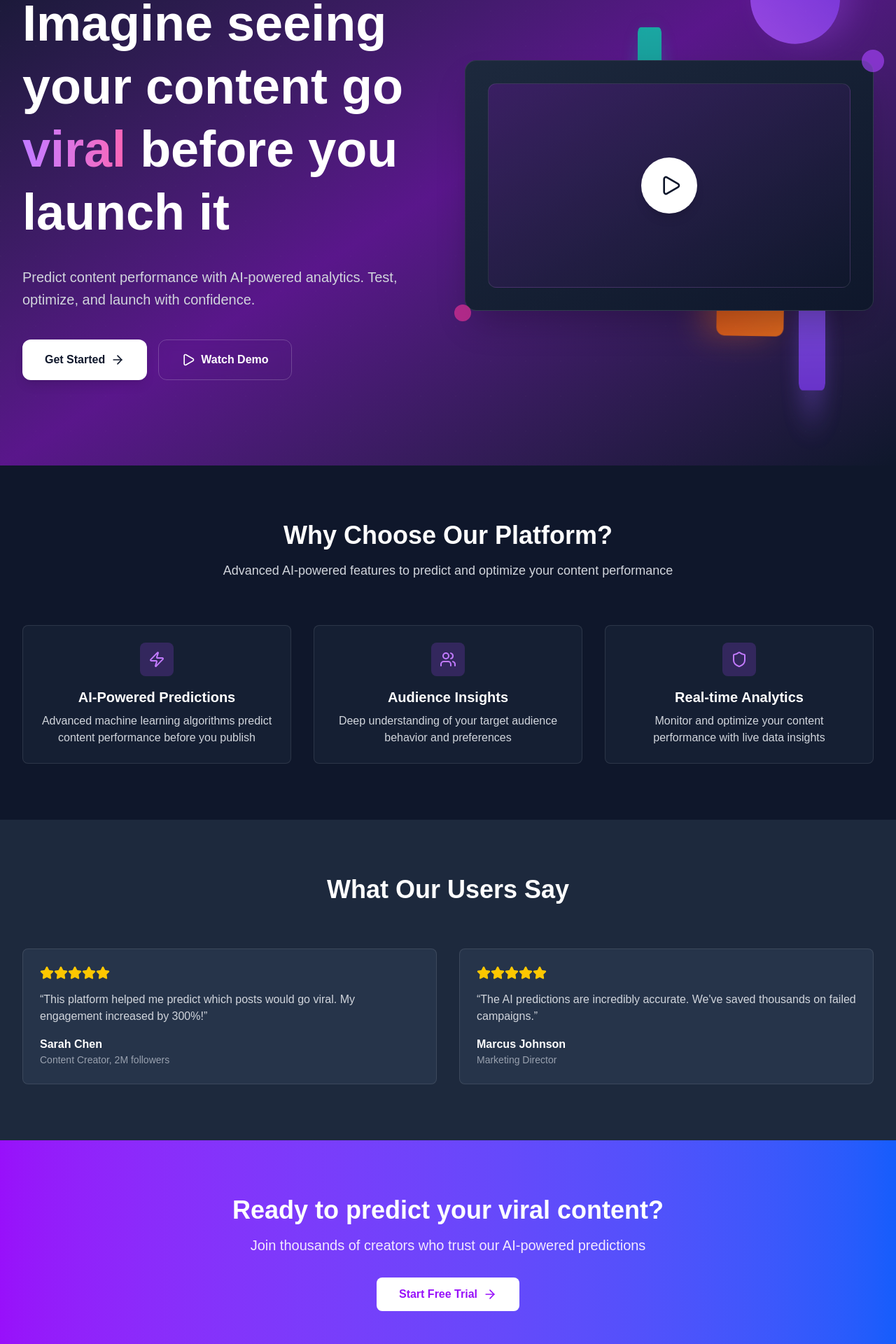
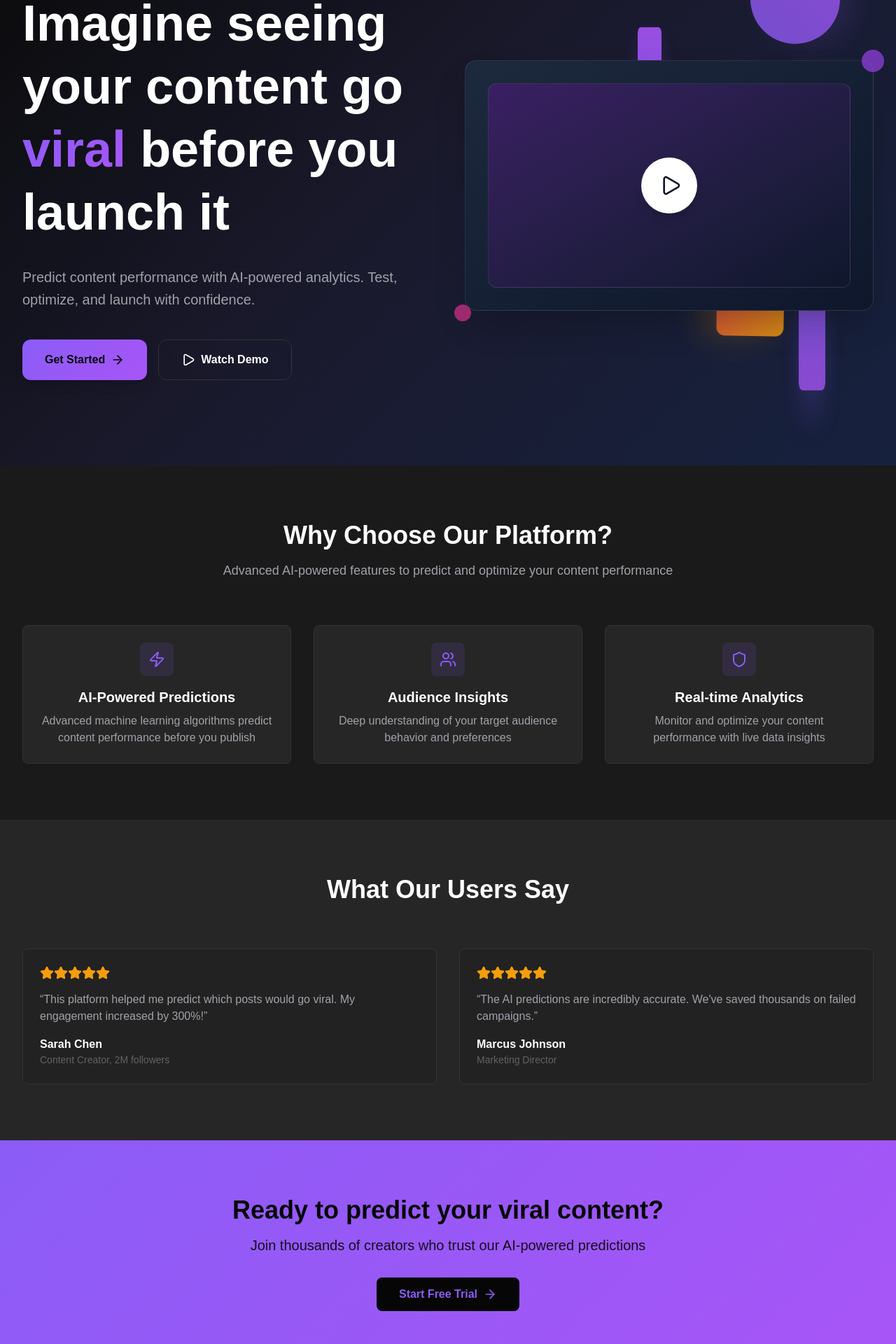
Before and after one commit to nhanbernie/wdp-client, a Next.js app: page /marketing in a window 1280 px wide. Shown: the part 135-2055 px from the top of the page at 70% size. Built offline with nearby package versions, Linux system fonts and the light colour scheme.

Commit message:
feat: new theme for project

```diff
--- a/src/app/(unauthenticated)/marketing/page.tsx
+++ b/src/app/(unauthenticated)/marketing/page.tsx
@@ -3,8 +3,10 @@
 import { motion } from "motion/react";
 import { ArrowRight, Play, Star, Users, Shield, Zap } from "lucide-react";
 import Link from "next/link";
+import { useTheme } from "@/contexts/ThemeContext";
 
 const MarketingPage = () => {
+  const { colors } = useTheme();
   const features = [
     {
       icon: <Zap className="w-6 h-6" />,
@@ -59,8 +61,8 @@ const MarketingPage = () => {
           ease: "easeInOut",
         }}
         style={{
-          background: "linear-gradient(135deg, #a855f7 0%, #7c3aed 100%)",
-          boxShadow: "0 20px 40px rgba(168, 85, 247, 0.3)",
+          background: `linear-gradient(135deg, ${colors.accent}, ${colors.accentSecondary})`,
+          boxShadow: `0 20px 40px ${colors.accent}30`,
         }}
       />
 
@@ -77,9 +79,9 @@ const MarketingPage = () => {
           ease: "easeInOut",
         }}
         style={{
-          background: "linear-gradient(180deg, #14b8a6 0%, #0d9488 100%)",
+          background: `linear-gradient(180deg, ${colors.accentSecondary}, ${colors.accent})`,
           borderRadius: "8px",
-          boxShadow: "0 25px 50px rgba(20, 184, 166, 0.4)",
+          boxShadow: `0 25px 50px ${colors.accentSecondary}40`,
           transform: "perspective(1000px) rotateX(15deg)",
         }}
       />
@@ -98,9 +100,9 @@ const MarketingPage = () => {
           ease: "easeInOut",
         }}
         style={{
-          background: "linear-gradient(135deg, #f97316 0%, #ea580c 100%)",
+          background: `linear-gradient(135deg, ${colors.warning}, ${colors.error})`,
           borderRadius: "12px",
-          boxShadow: "0 20px 40px rgba(249, 115, 22, 0.4)",
+          boxShadow: `0 20px 40px ${colors.warning}40`,
           transform: "perspective(1000px) rotateY(25deg)",
         }}
       />
@@ -118,9 +120,9 @@ const MarketingPage = () => {
           ease: "easeInOut",
         }}
         style={{
-          background: "linear-gradient(180deg, #8b5cf6 0%, #7c3aed 100%)",
+          background: `linear-gradient(180deg, ${colors.accent}, ${colors.accentSecondary})`,
           borderRadius: "10px",
-          boxShadow: "0 30px 60px rgba(139, 92, 246, 0.4)",
+          boxShadow: `0 30px 60px ${colors.accent}40`,
           transform: "perspective(1000px) rotateX(-10deg)",
         }}
       />
@@ -130,7 +132,10 @@ const MarketingPage = () => {
   return (
     <div className="min-h-screen">
       {/* Hero Section */}
-      <section className="relative min-h-screen bg-gradient-to-br from-slate-900 via-purple-900 to-slate-900 overflow-hidden flex items-center">
+      <section
+        className="relative min-h-screen overflow-hidden flex items-center"
+        style={{ background: colors.backgroundGradient }}
+      >
         {/* Floating 3D Shapes */}
         <FloatingShapes />
 
@@ -153,10 +158,18 @@ const MarketingPage = () => {
                 initial={{ opacity: 0, y: 30 }}
                 animate={{ opacity: 1, y: 0 }}
                 transition={{ duration: 0.8 }}
-                className="text-5xl md:text-7xl font-bold text-white mb-8 leading-tight"
+                className="text-5xl md:text-7xl font-bold mb-8 leading-tight"
+                style={{ color: colors.text }}
               >
                 Imagine seeing your content go{" "}
-                <span className="bg-gradient-to-r from-purple-400 to-pink-400 bg-clip-text text-transparent">
+                <span
+                  className="bg-clip-text text-transparent"
+                  style={{
+                    background: `linear-gradient(135deg, ${colors.accent}, ${colors.accentSecondary})`,
+                    WebkitBackgroundClip: "text",
+                    backgroundClip: "text",
+                  }}
+                >
                   viral
                 </span>{" "}
                 before you launch it
@@ -166,7 +179,8 @@ const MarketingPage = () => {
                 initial={{ opacity: 0, y: 30 }}
                 animate={{ opacity: 1, y: 0 }}
                 transition={{ duration: 0.8, delay: 0.2 }}
-                className="text-xl text-gray-300 mb-10 max-w-2xl leading-relaxed"
+                className="text-xl mb-10 max-w-2xl leading-relaxed"
+                style={{ color: colors.textSecondary }}
               >
                 Predict content performance with AI-powered analytics. Test,
                 optimize, and launch with confidence.
@@ -180,12 +194,35 @@ const MarketingPage = () => {
               >
                 <Link
                   href="/login"
-                  className="inline-flex items-center px-8 py-4 bg-white text-slate-900 font-semibold rounded-xl hover:bg-gray-100 transition-all duration-300 shadow-lg hover:shadow-xl"
+                  className="inline-flex items-center px-8 py-4 font-semibold rounded-xl transition-all duration-300 shadow-lg hover:shadow-xl"
+                  style={{
+                    background: `linear-gradient(135deg, ${colors.accent}, ${colors.accentSecondary})`,
+                    color: colors.background,
+                  }}
+                  onMouseEnter={(e) => {
+                    e.currentTarget.style.transform = "translateY(-2px)";
+                  }}
+                  onMouseLeave={(e) => {
+                    e.currentTarget.style.transform = "translateY(0)";
+                  }}
                 >
                   Get Started
                   <ArrowRight className="ml-2 w-5 h-5" />
                 </Link>
-                <button className="inline-flex items-center px-8 py-4 border border-white/20 text-white font-semibold rounded-xl hover:bg-white/10 transition-all duration-300 backdrop-blur-sm">
+                <button
+                  className="inline-flex items-center px-8 py-4 font-semibold rounded-xl transition-all duration-300 backdrop-blur-sm"
+                  style={{
+                    border: `1px solid ${colors.border}`,
+                    color: colors.text,
+                  }}
+                  onMouseEnter={(e) => {
+                    e.currentTarget.style.backgroundColor =
+                      colors.cardBackground + "20";
+                  }}
+                  onMouseLeave={(e) => {
+                    e.currentTarget.style.backgroundColor = "transparent";
+                  }}
+                >
                   <Play className="mr-2 w-5 h-5" />
                   Watch Demo
                 </button>
@@ -220,13 +257,22 @@ const MarketingPage = () => {
       </section>
 
       {/* Features Section */}
-      <section className="py-20 bg-slate-900">
+      <section
+        className="py-20"
+        style={{ backgroundColor: colors.cardBackground }}
+      >
         <div className="max-w-7xl mx-auto px-4 sm:px-6 lg:px-8">
           <div className="text-center mb-16">
-            <h2 className="text-3xl md:text-4xl font-bold text-white mb-4">
+            <h2
+              className="text-3xl md:text-4xl font-bold mb-4"
+              style={{ color: colors.text }}
+            >
               Why Choose Our Platform?
             </h2>
-            <p className="text-lg text-gray-300 max-w-2xl mx-auto">
+            <p
+              className="text-lg max-w-2xl mx-auto"
+              style={{ color: colors.textSecondary }}
+            >
               Advanced AI-powered features to predict and optimize your content
               performance
             </p>
@@ -239,15 +285,39 @@ const MarketingPage = () => {
                 initial={{ opacity: 0, y: 20 }}
                 whileInView={{ opacity: 1, y: 0 }}
                 transition={{ duration: 0.6, delay: index * 0.2 }}
-                className="text-center p-6 rounded-lg border border-white/10 bg-slate-800/50 hover:bg-slate-800/70 transition-all duration-300"
+                className="text-center p-6 rounded-lg transition-all duration-300"
+                style={{
+                  backgroundColor: colors.cardBackgroundSecondary,
+                  borderColor: colors.border,
+                  border: `1px solid ${colors.border}`,
+                }}
+                onMouseEnter={(e) => {
+                  e.currentTarget.style.backgroundColor =
+                    colors.cardBackground + "80";
+                }}
+                onMouseLeave={(e) => {
+                  e.currentTarget.style.backgroundColor =
+                    colors.cardBackgroundSecondary;
+                }}
               >
-                <div className="inline-flex items-center justify-center w-12 h-12 bg-purple-500/20 text-purple-400 rounded-lg mb-4">
+                <div
+                  className="inline-flex items-center justify-center w-12 h-12 rounded-lg mb-4"
+                  style={{
+                    backgroundColor: colors.accent + "20",
+                    color: colors.accent,
+                  }}
+                >
                   {feature.icon}
                 </div>
-                <h3 className="text-xl font-semibold text-white mb-2">
+                <h3
+                  className="text-xl font-semibold mb-2"
+                  style={{ color: colors.text }}
+                >
                   {feature.title}
                 </h3>
-                <p className="text-gray-300">{feature.description}</p>
+                <p style={{ color: colors.textSecondary }}>
+                  {feature.description}
+                </p>
               </motion.div>
             ))}
           </div>
@@ -255,10 +325,16 @@ const MarketingPage = () => {
       </section>
 
       {/* Testimonials Section */}
-      <section className="py-20 bg-slate-800">
+      <section
+        className="py-20"
+        style={{ backgroundColor: colors.cardBackgroundSecondary }}
+      >
         <div className="max-w-7xl mx-auto px-4 sm:px-6 lg:px-8">
           <div className="text-center mb-16">
-            <h2 className="text-3xl md:text-4xl font-bold text-white mb-4">
+            <h2
+              className="text-3xl md:text-4xl font-bold mb-4"
+              style={{ color: colors.text }}
+            >
               What Our Users Say
             </h2>
           </div>
@@ -270,22 +346,34 @@ const MarketingPage = () => {
                 initial={{ opacity: 0, x: index % 2 === 0 ? -20 : 20 }}
                 whileInView={{ opacity: 1, x: 0 }}
                 transition={{ duration: 0.6 }}
-                className="bg-slate-700/50 p-6 rounded-lg border border-white/10"
+                className="p-6 rounded-lg"
+                style={{
+                  backgroundColor: colors.cardBackground + "50",
+                  border: `1px solid ${colors.border}`,
+                }}
               >
                 <div className="flex items-center mb-4">
                   {[...Array(testimonial.rating)].map((_, i) => (
                     <Star
                       key={i}
-                      className="w-5 h-5 text-yellow-400 fill-current"
+                      className="w-5 h-5 fill-current"
+                      style={{ color: colors.warning }}
                     />
                   ))}
                 </div>
-                <p className="text-gray-300 mb-4">
+                <p className="mb-4" style={{ color: colors.textSecondary }}>
                   &ldquo;{testimonial.content}&rdquo;
                 </p>
                 <div>
-                  <p className="font-semibold text-white">{testimonial.name}</p>
-                  <p className="text-sm text-gray-400">{testimonial.role}</p>
+                  <p className="font-semibold" style={{ color: colors.text }}>
+                    {testimonial.name}
+                  </p>
+                  <p
+                    className="text-sm"
+                    style={{ color: colors.textSecondary + "80" }}
+                  >
+                    {testimonial.role}
+                  </p>
                 </div>
               </motion.div>
             ))}
@@ -294,22 +382,45 @@ const MarketingPage = () => {
       </section>
 
       {/* CTA Section */}
-      <section className="py-20 bg-gradient-to-r from-purple-600 to-blue-600">
+      <section
+        className="py-20"
+        style={{
+          background: `linear-gradient(135deg, ${colors.accent}, ${colors.accentSecondary})`,
+        }}
+      >
         <div className="max-w-7xl mx-auto px-4 sm:px-6 lg:px-8 text-center">
           <motion.div
             initial={{ opacity: 0, y: 20 }}
             whileInView={{ opacity: 1, y: 0 }}
             transition={{ duration: 0.6 }}
           >
-            <h2 className="text-3xl md:text-4xl font-bold text-white mb-4">
+            <h2
+              className="text-3xl md:text-4xl font-bold mb-4"
+              style={{ color: colors.background }}
+            >
               Ready to predict your viral content?
             </h2>
-            <p className="text-xl text-purple-100 mb-8 max-w-2xl mx-auto">
+            <p
+              className="text-xl mb-8 max-w-2xl mx-auto"
+              style={{ color: colors.background + "e6" }}
+            >
               Join thousands of creators who trust our AI-powered predictions
             </p>
             <Link
               href="/login"
-              className="inline-flex items-center px-8 py-3 bg-white text-purple-600 font-semibold rounded-lg hover:bg-gray-100 transition-colors"
+              className="inline-flex items-center px-8 py-3 font-semibold rounded-lg transition-all duration-300"
+              style={{
+                backgroundColor: colors.background,
+                color: colors.accent,
+              }}
+              onMouseEnter={(e) => {
+                e.currentTarget.style.transform = "translateY(-2px)";
+                e.currentTarget.style.boxShadow = "0 10px 25px rgba(0,0,0,0.2)";
+              }}
+              onMouseLeave={(e) => {
+                e.currentTarget.style.transform = "translateY(0)";
+                e.currentTarget.style.boxShadow = "none";
+              }}
             >
               Start Free Trial
               <ArrowRight className="ml-2 w-5 h-5" />
--- a/src/app/layout.tsx
+++ b/src/app/layout.tsx
@@ -14,8 +14,8 @@ const geistMono = Geist_Mono({
 });
 
 export const metadata: Metadata = {
-  title: "Create Next App",
-  description: "Generated by create next app",
+  title: "WPD",
+  description: "Design by me",
 };
 
 export default function RootLayout({
--- a/src/components/common/Logo.tsx
+++ b/src/components/common/Logo.tsx
@@ -15,7 +15,7 @@ interface LogoProps {
   animated?: boolean;
 }
 
-const EBLogo: React.FC<LogoProps> = ({
+const Logo: React.FC<LogoProps> = ({
   direction = "horizontal",
   imageSize = 40,
   imageClassName,
@@ -112,4 +112,4 @@ const EBLogo: React.FC<LogoProps> = ({
   );
 };
 
-export default EBLogo;
+export default Logo;
--- a/src/components/layouts/AuthLayout.tsx
+++ b/src/components/layouts/AuthLayout.tsx
@@ -1,14 +1,29 @@
 "use client";
 
 import { Logo } from "@/components/common";
+import { useTheme } from "@/contexts/ThemeContext";
 
 const AuthLayout = ({ children }: { children: React.ReactNode }) => {
+  const { colors } = useTheme();
   return (
-    <div className="min-h-screen bg-gradient-to-br from-slate-900 via-purple-900 to-slate-900 relative overflow-hidden">
+    <div
+      className="min-h-screen relative overflow-hidden"
+      style={{ background: colors.backgroundGradient }}
+    >
       {/* Background decorative elements */}
       <div className="absolute inset-0 overflow-hidden">
-        <div className="absolute -top-40 -right-40 w-80 h-80 bg-gradient-to-br from-purple-500/20 to-blue-500/20 rounded-full blur-3xl"></div>
-        <div className="absolute -bottom-40 -left-40 w-80 h-80 bg-gradient-to-tr from-blue-500/20 to-purple-500/20 rounded-full blur-3xl"></div>
+        <div
+          className="absolute -top-40 -right-40 w-80 h-80 rounded-full blur-3xl"
+          style={{
+            background: `linear-gradient(135deg, ${colors.accent}20, ${colors.accentSecondary}20)`,
+          }}
+        ></div>
+        <div
+          className="absolute -bottom-40 -left-40 w-80 h-80 rounded-full blur-3xl"
+          style={{
+            background: `linear-gradient(45deg, ${colors.accentSecondary}20, ${colors.accent}20)`,
+          }}
+        ></div>
       </div>
 
       <div className="relative z-10 min-h-screen flex items-center pt-16">
@@ -20,13 +35,26 @@ const AuthLayout = ({ children }: { children: React.ReactNode }) => {
               <Logo />
               {/* Main Headline */}
               <div className="space-y-4">
-                <h2 className="text-4xl lg:text-5xl font-bold text-white leading-tight">
+                <h2
+                  className="text-4xl lg:text-5xl font-bold leading-tight"
+                  style={{ color: colors.text }}
+                >
                   Welcome to{" "}
-                  <span className="bg-gradient-to-r from-purple-400 to-blue-400 bg-clip-text text-transparent">
+                  <span
+                    className="bg-clip-text text-transparent"
+                    style={{
+                      background: `linear-gradient(135deg, ${colors.accent}, ${colors.accentSecondary})`,
+                      WebkitBackgroundClip: "text",
+                      backgroundClip: "text",
+                    }}
+                  >
                     Viral Predictor
                   </span>
                 </h2>
-                <p className="text-lg text-gray-300 leading-relaxed max-w-lg">
+                <p
+                  className="text-lg leading-relaxed max-w-lg"
+                  style={{ color: colors.textSecondary }}
+                >
                   Predict your viral potential with AI-powered analytics before
                   you publish
                 </p>
--- a/src/components/layouts/MainLayout.tsx
+++ b/src/components/layouts/MainLayout.tsx
@@ -3,6 +3,7 @@
 import React from "react";
 import Header from "./Header";
 import Footer from "./Footer";
+import { useTheme } from "@/contexts/ThemeContext";
 
 interface MainLayoutProps {
   children: React.ReactNode;
@@ -10,8 +11,13 @@ interface MainLayoutProps {
 }
 
 const MainLayout: React.FC<MainLayoutProps> = ({ children, footer = true }) => {
+  const { colors } = useTheme();
+
   return (
-    <div className="min-h-screen flex flex-col">
+    <div
+      className="min-h-screen flex flex-col"
+      style={{ background: colors.backgroundGradient }}
+    >
       <Header />
       <main className="flex-1">{children}</main>
       {footer && <Footer />}
--- a/src/contexts/ThemeContext.tsx
+++ b/src/contexts/ThemeContext.tsx
@@ -11,13 +11,20 @@ type Theme = "light" | "dark";
 
 interface ThemeColors {
   background: string;
+  backgroundGradient: string;
   text: string;
+  textSecondary: string;
   headerBlur: string;
   hoverBackground: string;
   hoverText: string;
   cardBackground: string;
+  cardBackgroundSecondary: string;
   border: string;
   accent: string;
+  accentSecondary: string;
+  success: string;
+  warning: string;
+  error: string;
 }
 
 interface ThemeContextType {
@@ -31,23 +38,39 @@ const ThemeContext = createContext<ThemeContextType | undefined>(undefined);
 const themeColors: Record<Theme, ThemeColors> = {
   dark: {
     background: "#060606",
+    backgroundGradient:
+      "linear-gradient(135deg, #0a0a0a 0%, #1a1a2e 50%, #16213e 100%)",
     text: "#ffffff",
+    textSecondary: "#a1a1aa",
     headerBlur: "#0606061a",
     hoverBackground: "#ddd",
     hoverText: "#141414",
     cardBackground: "#1a1a1a",
+    cardBackgroundSecondary: "#262626",
     border: "#333333",
     accent: "#8b5cf6",
+    accentSecondary: "#a855f7",
+    success: "#10b981",
+    warning: "#f59e0b",
+    error: "#ef4444",
   },
   light: {
     background: "#ffffff",
+    backgroundGradient:
+      "linear-gradient(135deg, #f8fafc 0%, #e2e8f0 50%, #cbd5e1 100%)",
     text: "#1f2937",
+    textSecondary: "#6b7280",
     headerBlur: "#ffffff80",
     hoverBackground: "#f3f4f6",
     hoverText: "#1f2937",
     cardBackground: "#ffffff",
+    cardBackgroundSecondary: "#f9fafb",
     border: "#e5e7eb",
     accent: "#3b82f6",
+    accentSecondary: "#2563eb",
+    success: "#059669",
+    warning: "#d97706",
+    error: "#dc2626",
   },
 };
 
```
Also changed, not shown: src/app/globals.css (+19 -0 lines), src/components/layouts/Footer.tsx (+4 -4 lines), src/components/ui/TextField.tsx (+16 -5 lines).
